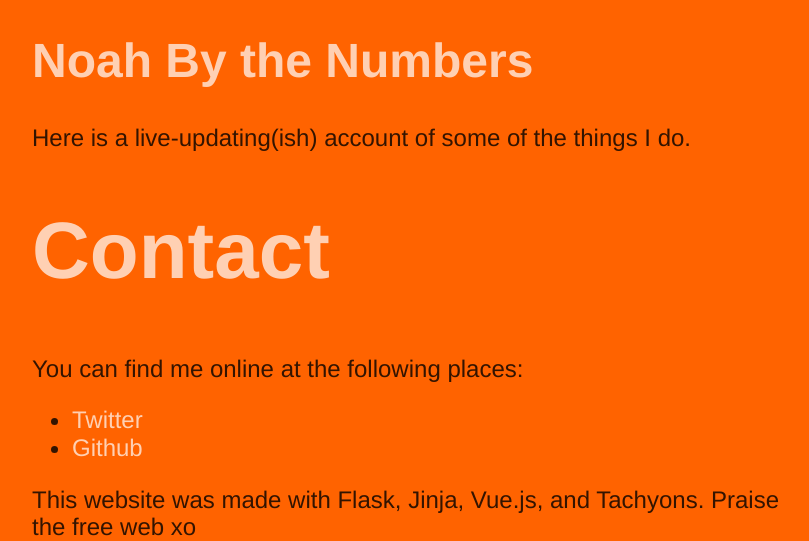
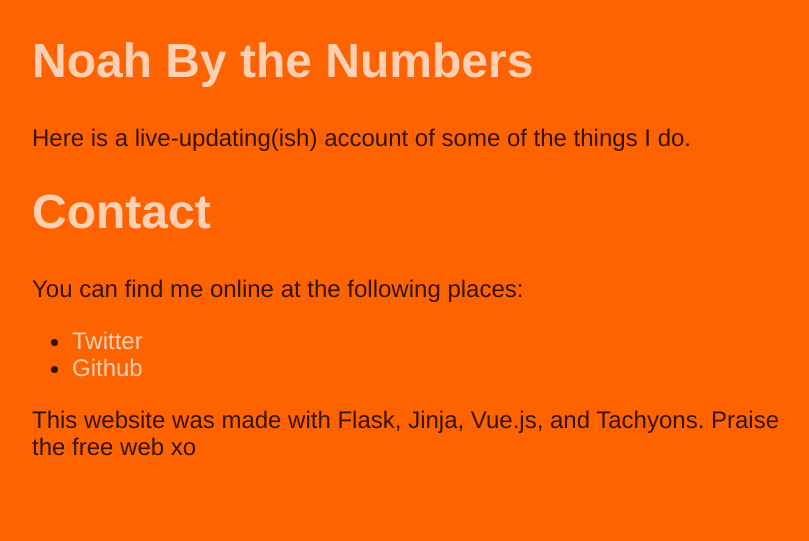
Before and after one commit to iandioch/ceres, a Flask app: page / in a window 1280 px wide. Shown: the part 293-834 px from the top of the page, without its empty margins (224-1033 px from the left). After the commit the page ends 749 px from the top, so only its background shows below. Run offline with Flask 2, Linux system fonts and the light colour scheme; parts of the project's set-up code (start-up, migrations or seed data) failed here and were passed over; some libraries are stand-ins or nearby versions.

Commit message:
Fix sizing of contact heading

```diff
--- a/templates/index.html
+++ b/templates/index.html
@@ -13,7 +13,7 @@
 		<div content class="mw7 center justify-around">
 			<div id="preamble">
 				<h1 class="white-70 f1 pb1">Noah By the Words</h1>
-				<p>My name is <span class="b">Noah Ó Donnaile</span>, and I am studying a BSc. in Computational Problem Solving and Software Development at Dublin City University. I am the Chairperson of Redbrick, DCU's Networking Society. I like programming, dogs, languages, and dogs. <a href="resume.pdf" class="link white-70">Check out my CV</a>.</p>
+				<p>My name is <span class="b">Noah Ó Donnaile</span>, and I am studying a BSc. in Computational Problem Solving and Software Development at Dublin City University. I am the Chairperson of Redbrick, DCU's Networking Society. I like programming, dogs, languages, and dogs. <a href="out/cv" class="link white-70">Check out my CV</a>.</p>
 			</div>
 			<div id="ceres_preamble">
 				<h1 class="white-70 f1 pb1">Noah By the Numbers</h1>
@@ -29,7 +29,7 @@
 				{% endfor %}
 			</div>
 			<div id="postamble">
-				<h1 class="white-70 f-5 pb1">Contact</h1>
+				<h1 class="white-70 f1 pb1">Contact</h1>
 				<p>You can find me online at the following places:</p>
 				<ul>
 					<li><a href="https://twitter.com/iandioch" class="link white-70">Twitter</a></li>
```
